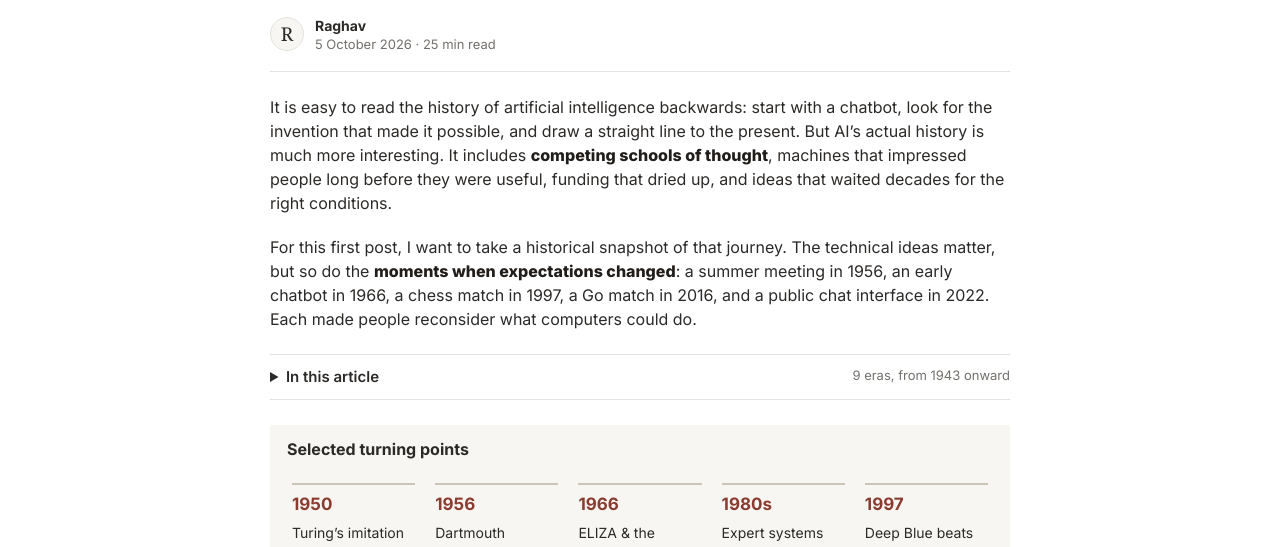
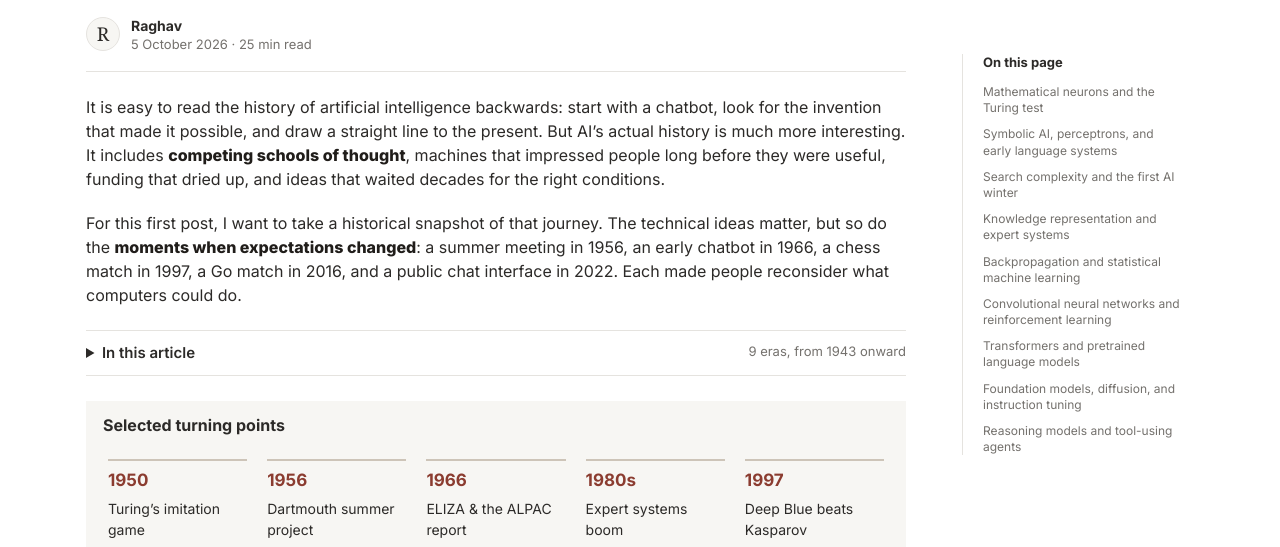
Before and after one commit to Raghav-one/blog, a plain HTML site: page evolution-of-ai/index.html in a window 1280 px wide. Shown: the part 237-784 px from the top of the page. Drawn offline with Linux system fonts and the light colour scheme.

Commit message:
Widen article and add desktop section index

```diff
--- a/evolution-of-ai/index.html
+++ b/evolution-of-ai/index.html
@@ -20,8 +20,8 @@
   <a class="identity" href="../">Raghav<span>’s Blog</span></a>
   <a href="../" class="archive-link">All posts</a>
 </header>
-<main id="main" class="article">
-<article>
+<main id="main" class="article-layout">
+<article class="article">
 <header class="post-header">
   <div class="post-category">ARTIFICIAL INTELLIGENCE · HISTORY</div>
   <h1>The history and evolution of AI</h1>
@@ -215,6 +215,24 @@
 <aside class="editorial-note"><strong>A note on scope</strong><p>This is a selective historical overview, not a complete inventory of AI. Era boundaries overlap, “AI winter” is an uneven label, and recent examples mark documented shifts rather than a ranking of today’s models.</p></aside>
 </div>
 </article>
+<aside class="article-index" aria-label="On this page">
+  <div class="article-index__inner">
+    <p>On this page</p>
+    <nav aria-label="Article index">
+      <ol>
+        <li><a href="#origins">Mathematical neurons and the Turing test</a></li>
+        <li><a href="#experiments">Symbolic AI, perceptrons, and early language systems</a></li>
+        <li><a href="#winter">Search complexity and the first AI winter</a></li>
+        <li><a href="#experts">Knowledge representation and expert systems</a></li>
+        <li><a href="#learning">Backpropagation and statistical machine learning</a></li>
+        <li><a href="#deep-learning">Convolutional neural networks and reinforcement learning</a></li>
+        <li><a href="#transformers">Transformers and pretrained language models</a></li>
+        <li><a href="#generative">Foundation models, diffusion, and instruction tuning</a></li>
+        <li><a href="#frontier">Reasoning models and tool-using agents</a></li>
+      </ol>
+    </nav>
+  </div>
+</aside>
 </main><footer class="site-footer"><span>© 2026 Raghav</span><span>Writing about AI.</span></footer>
 </body>
 </html>
--- a/style.css
+++ b/style.css
@@ -13,7 +13,9 @@ a:focus-visible,summary:focus-visible{outline:2px solid var(--accent);outline-of
 .identity{font-size:24px;font-weight:700;letter-spacing:-.6px;text-decoration:none}
 .identity span{font-weight:400}
 .archive-link{font-size:15px;text-decoration:none;color:var(--muted)}
-.article{max-width:812px;margin:auto;padding:30px 36px 45px}
+.article-layout{max-width:1180px;margin:auto;padding:30px 36px 45px}
+.article{max-width:812px;margin:0 auto}
+.article-index{display:none}
 .post-category{font-size:12px;letter-spacing:1.1px;color:var(--accent);font-weight:650}
 .post-header h1{font-size:34px;letter-spacing:-.8px;line-height:1.17;margin:12px 0 16px;font-weight:800}
 .subtitle{font-size:18px;line-height:1.5;color:var(--muted);margin:0}
@@ -66,9 +68,19 @@ figcaption a{font-weight:400!important}
 .post-preview p{font-size:18px;line-height:1.5;color:var(--muted);margin:0}
 .preview-meta{font-size:14px;margin-top:17px;color:var(--muted);display:flex;justify-content:space-between;gap:15px}
 .preview-meta a{font-weight:600;color:var(--accent)}
+@media(min-width:1100px){
+.article-layout{display:grid;grid-template-columns:minmax(0,820px) 218px;gap:56px;align-items:start}
+.article{max-width:none;margin:0}
+.article-index{display:block;padding-top:194px}
+.article-index__inner{position:sticky;top:28px;border-left:1px solid var(--line);padding-left:20px}
+.article-index p{margin:0 0 14px;font-size:13px;font-weight:700;color:var(--ink)}
+.article-index ol{display:grid;gap:10px;margin:0;padding:0;list-style:none}
+.article-index a{display:block;font-size:12px;line-height:1.35;color:var(--muted);text-decoration:none}
+.article-index a:hover,.article-index a:focus-visible{color:var(--accent)}
+}
 @media(max-width:750px){.site-header{margin:0 20px;padding:0;height:61px}
 .identity{font-size:22px}
-.article{padding:23px 22px 27px}
+.article-layout{padding:23px 22px 27px}
 .post-header h1{font-size:28px;letter-spacing:-.6px}
 .subtitle{font-size:17px}
 .byline{margin:16px 0 19px;padding-bottom:16px}
```
